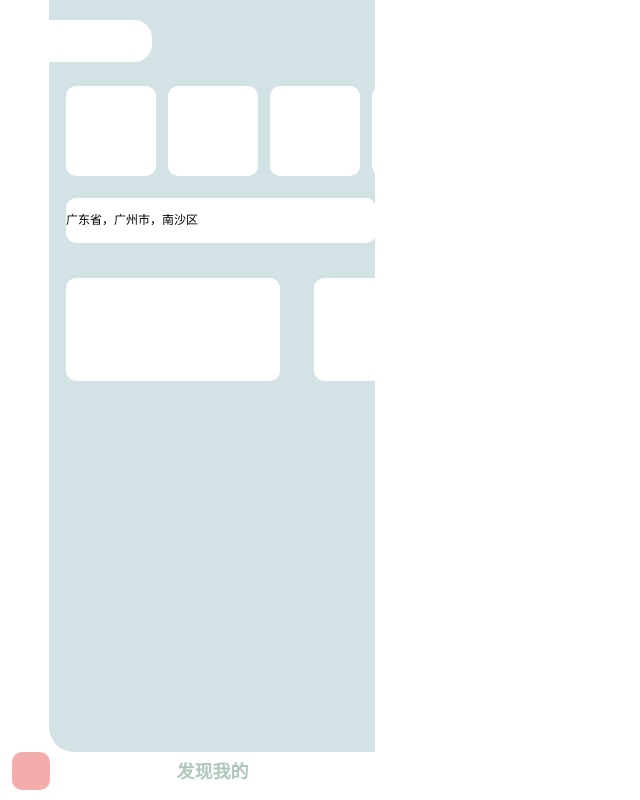
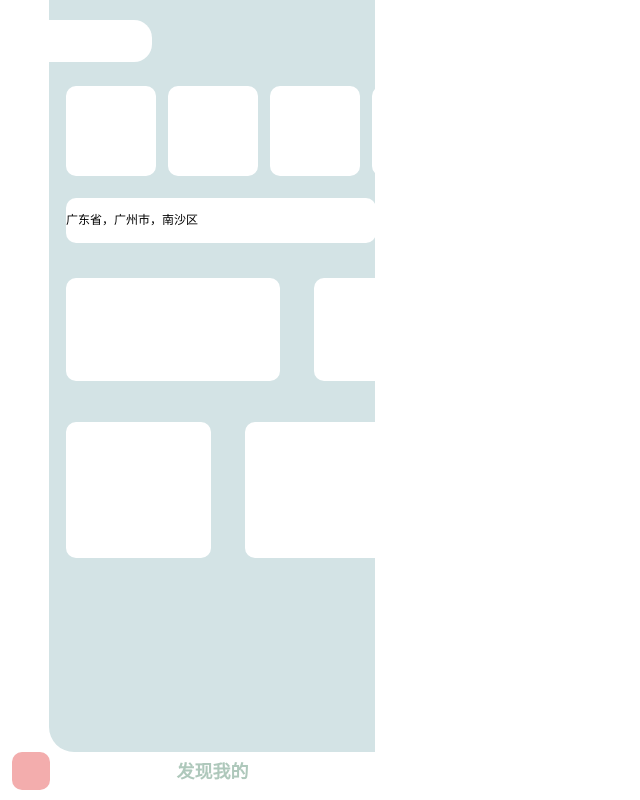
Before and after one commit to hezijian6338/shop-of-flower-mobile, a Nuxt app: page /shop in a window 1280 px wide. Shown: the whole page, without its empty margins (0-640 px from the left). Built offline with nearby package versions, Linux system fonts and the light colour scheme.

Commit message:
完善首页问题

```diff
--- a/pages/shop.vue
+++ b/pages/shop.vue
@@ -20,6 +20,12 @@
       <div class="limit-item"></div>
       <div class="limit-item"></div>
       <div class="limit-item"></div>
+    </div>
+    <div class="current-list overflow-x-scroll overflow-y-hidden">
+      <div class="current-item"></div>
+      <div class="current-item"></div>
+      <div class="current-item"></div>
+      <div class="current-item"></div>
     </div>
   </div>
 </template>
@@ -85,6 +91,20 @@ export default {
   background: rgba(255, 255, 255, 1);
   border-radius: 10px;
 }
+
+.current-list {
+  margin-top: 35px;
+  white-space: nowrap;
+}
+
+.current-item {
+  margin-right: 34px;
+  display: inline-block;
+  width: 145px;
+  height: 136px;
+  background: rgba(255, 255, 255, 1);
+  border-radius: 10px;
+}
 /* .type {
   height: 90px;
 }
```
